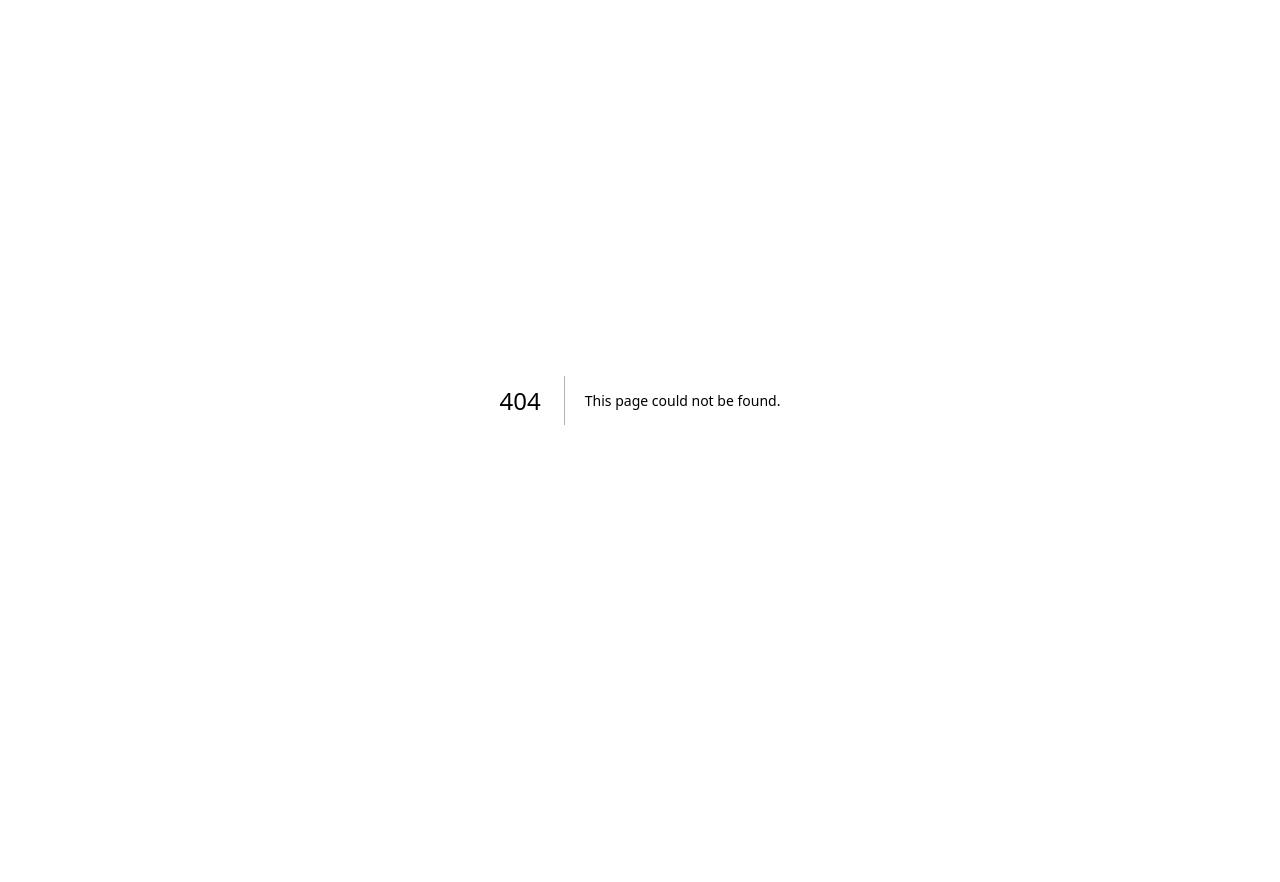
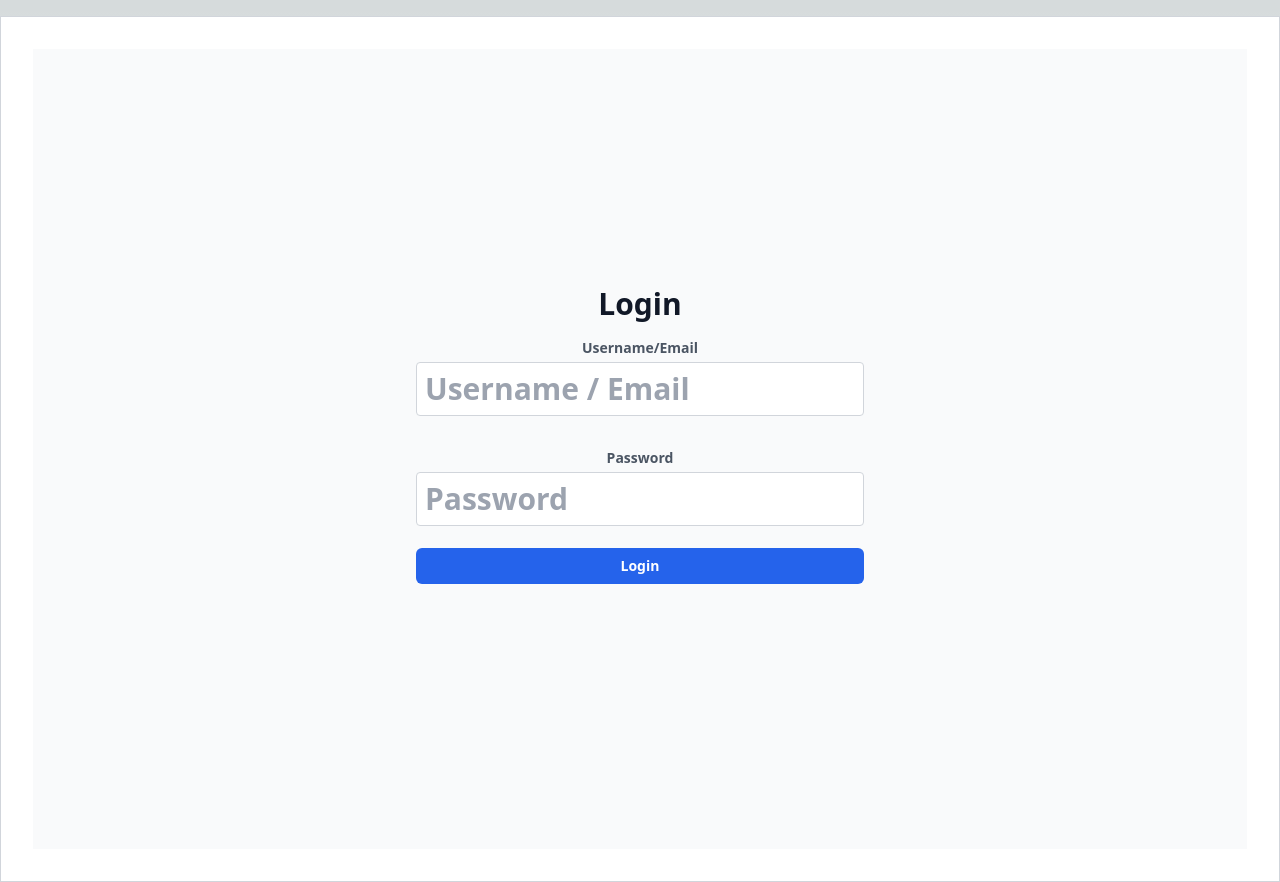
Before and after one commit to Scarlett13/frdashboard, a Next.js app: page /login in a window 1280 px wide. Before the commit this address had no page. Before the commit the page ends 800 px from the top, so only its background shows below. Built offline with nearby package versions, Linux system fonts and the light colour scheme.

Commit message:
first commit

```diff
--- /dev/null
+++ b/src/components/background.tsx
@@ -0,0 +1,20 @@
+type BacgroundProps = {
+  children: React.ReactNode;
+  title: String;
+};
+
+export default function Bacground({ children, title }: BacgroundProps) {
+  return (
+    <div className="page">
+      <div className="min-h-screen bg-gray-50 flex flex-col justify-center">
+        <div className="max-w-md w-full mx-auto">
+          <div className="text-3xl font-bold text-gray-900 mt-2 mb-9 text-center">
+            <h1>{title}</h1>
+
+            <div>{children}</div>
+          </div>
+        </div>
+      </div>
+    </div>
+  );
+}
--- /dev/null
+++ b/src/components/button.tsx
@@ -0,0 +1,10 @@
+type ButtonProps = {
+  buttonname: string;
+};
+export default function Button({ buttonname }: ButtonProps) {
+  return (
+    <button className="w-full py-2 px-4 bg-blue-600 hover:bg-blue-700 rounded-md text-white text-sm">
+      {buttonname}
+    </button>
+  );
+}
--- /dev/null
+++ b/src/components/card.tsx
@@ -0,0 +1,11 @@
+type CardProps = {
+  children: React.ReactNode;
+};
+
+export default function Card({ children }: CardProps) {
+  return (
+    <div className="min-w-full w-full mx-auto mt-4 bg-white p-8 border border-gray-300">
+      {children}
+    </div>
+  );
+}
--- /dev/null
+++ b/src/components/input.tsx
@@ -0,0 +1,19 @@
+type InputProps = {
+  title: String;
+  placeholder: string;
+  type: string;
+};
+export default function Input({ title, placeholder, type }: InputProps) {
+  return (
+    <div className="py-4">
+      <label htmlFor="" className="text-sm font-bold text-gray-600 block">
+        {title}
+      </label>
+      <input
+        type={type}
+        placeholder={placeholder}
+        className="w-full p-2 border border-gray-300 rounded mt-1"
+      />
+    </div>
+  );
+}
--- /dev/null
+++ b/src/components/password.tsx
@@ -0,0 +1,13 @@
+export default function Password() {
+  return (
+    <div>
+      <label htmlFor="" className="text-sm font-bold text-gray-600 block">
+        Password
+      </label>
+      <input
+        type="password"
+        className="w-full p-2 border border-gray-300 rounded mt-1"
+      />
+    </div>
+  );
+}
--- /dev/null
+++ b/src/components/username.tsx
@@ -0,0 +1,13 @@
+export default function UserName() {
+  return (
+    <div>
+      <label htmlFor="" className="text-sm font-bold text-gray-600 block">
+        Username/Email
+      </label>
+      <input
+        type="username"
+        className="w-full p-2 border border-gray-300 rounded mt-1"
+      />
+    </div>
+  );
+}
--- /dev/null
+++ b/src/pages/login/index.tsx
@@ -0,0 +1,24 @@
+import Card from "@/components/card";
+import Bacground from "@/components/background";
+import UserName from "@/components/username";
+import Password from "@/components/password";
+import Button from "@/components/button";
+import Input from "@/components/input";
+export default function Login() {
+  return (
+    <Card>
+      <Bacground title={"Login"}>
+        {/* <UserName />
+        <Password /> */}
+
+        <Input
+          title={"Username/Email"}
+          placeholder={"Username / Email"}
+          type={"text"}
+        />
+        <Input title={"Password"} placeholder={"Password"} type={"password"} />
+        <Button buttonname={"Login"} />
+      </Bacground>
+    </Card>
+  );
+}
```
